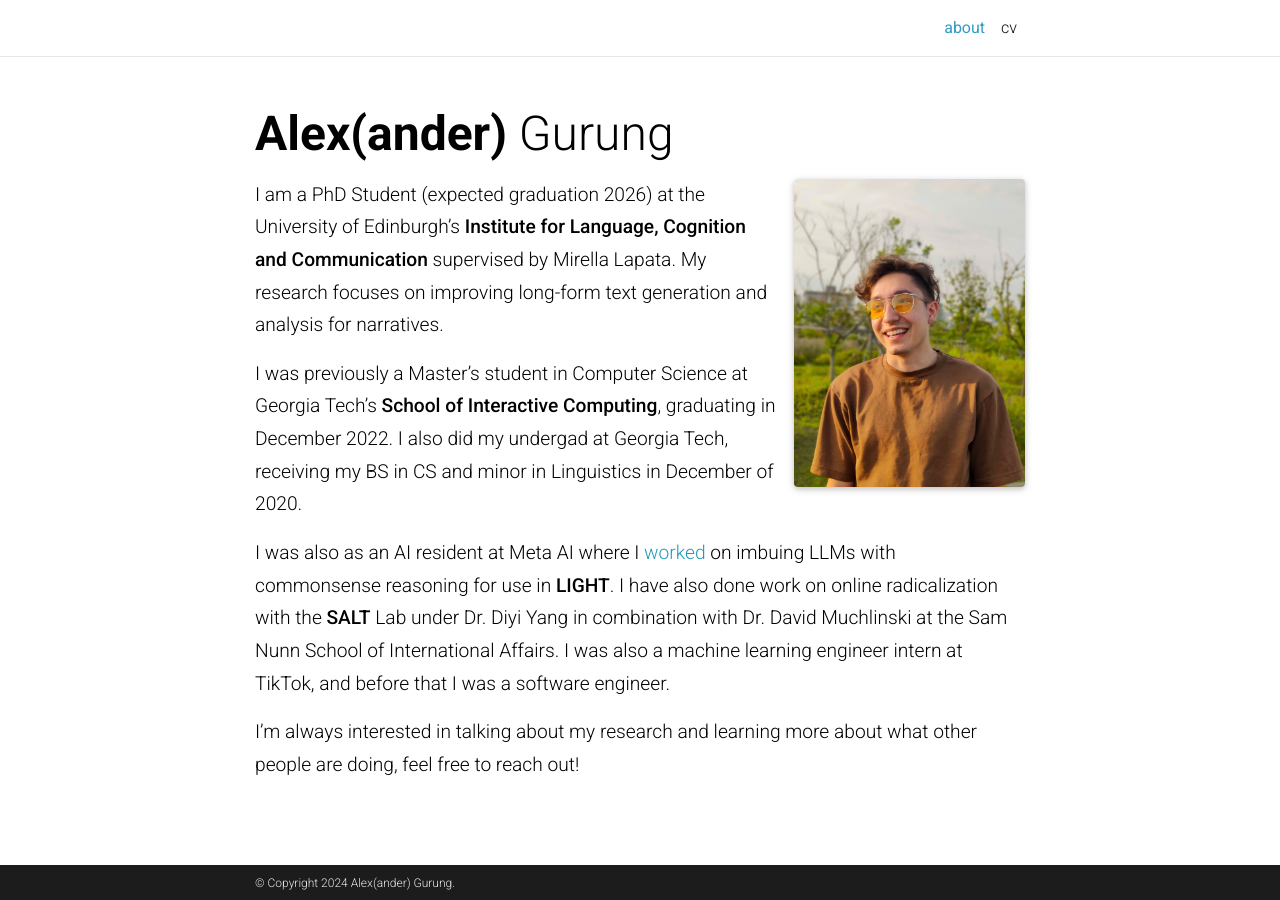
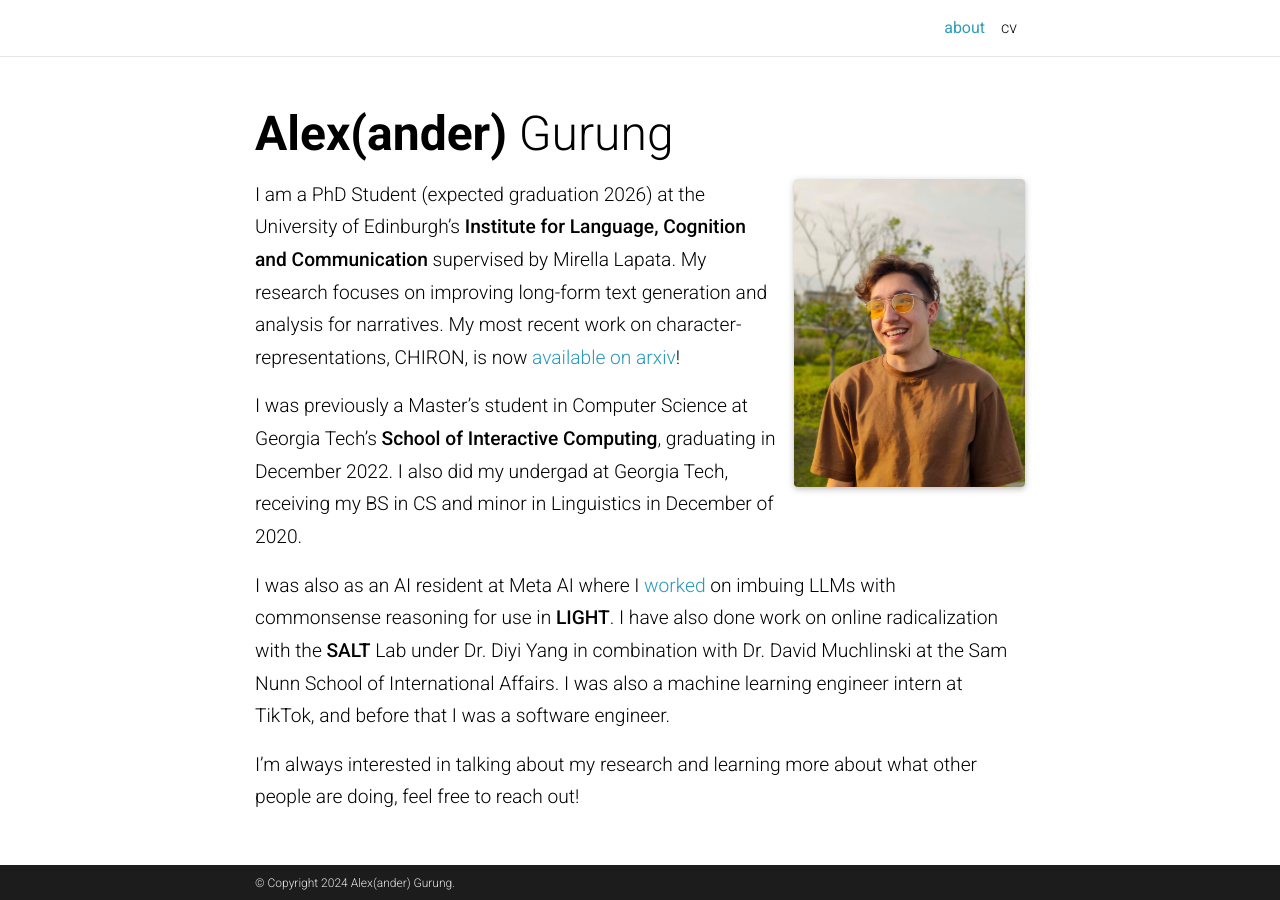
Before and after one commit to Alex-Gurung/Alex-Gurung.github.io, a Jekyll site: the page built from _pages/about.md, in a window 1280 px wide. Built offline with Jekyll 4.4.1, drawn with Linux system fonts in a browser that asks for light colours; full-size pictures stand in for the smaller copies a plugin makes; comment, search, counter and statistics services are not loaded; a style sheet for code colours, icons or effects is not loaded.

Commit message:
new resume

```diff
--- a/_config.yml
+++ b/_config.yml
@@ -19,7 +19,8 @@
 icon: 📚  # the emoji used as the favicon (alternatively, provide image name in /assets/img/)
 # icon: prof_pic2.jpg  # the emoji used as the favicon (alternatively, provide image name in /assets/img/)
 
-url: https://alexgurung.me # the base hostname & protocol for your site
+# url: https://alexgurung.me # the base hostname & protocol for your site
+url: https://Alex-Gurung.github.io # the base hostname & protocol for your site
 baseurl:  # the subpath of your site, e.g. /blog/
 last_updated: false # set to true if you want to display last updated in the footer
 impressum_path:  # set to path to include impressum link in the footer, use the same path as permalink in a page, helps to conform with EU GDPR
@@ -70,7 +71,7 @@
 # Social integration
 # -----------------------------------------------------------------------------
 
-github_username: alexg-gurung # your GitHub user name
+github_username: alex-gurung # your GitHub user name
 gitlab_username: # your GitLab user name
 twitter_username: # your Twitter handle
 linkedin_username: alexandgurung # your LinkedIn user name
--- a/_data/cv.yml
+++ b/_data/cv.yml
@@ -44,7 +44,7 @@
         - Investigating the processes and distribution of radicalization on insular social medias
         - Finetuned and domain-adapted language models to detect radical content and assess its distribution across multiple alt-tech platforms
         - Investing dehumanization language as a gateway to further radicalization, and quantifying its spread amongst far-right recruiters
-        - Aiming to submit conference work in 2023
+        # - Aiming to submit conference work in 2023
 
     - title: AI Resident
       research_group: ParlAI & LIGHT Teams
@@ -54,7 +54,8 @@
         - Worked with the LIGHT team to improve commonsense understanding in text-adventure games
         - Designed crowdsourcing tasks to collect a large dataset of game playthroughs, action-result pairs, and human evaluations
         - Created novel grounding tasks to improve a model’s ability to reason about its environment
-        - Submitting conference work in 2023
+        # - Submitting conference work in 2023
+        - Preprint available on <a href="https://arxiv.org/abs/2301.05746">arxiv</a>
 
     - title: ML Graduate Research Assistant
       research_group: Electro-Optical Systems Laboratory
--- a/_pages/about.md
+++ b/_pages/about.md
@@ -21,7 +21,7 @@
 # social: true  # includes social icons at the bottom of the page
 ---
 
-I am a PhD Student (expected graduation 2026) at the University of Edinburgh's <a href="https://web.inf.ed.ac.uk/ilcc"><strong>Institute for Language, Cognition and Communication</strong></a> supervised by Mirella Lapata. My research focuses on improving long-form text generation and analysis for narratives.
+I am a PhD Student (expected graduation 2026) at the University of Edinburgh's <a href="https://web.inf.ed.ac.uk/ilcc"><strong>Institute for Language, Cognition and Communication</strong></a> supervised by Mirella Lapata. My research focuses on improving long-form text generation and analysis for narratives. My most recent work on character-representations, CHIRON, is now <a href="https://arxiv.org/abs/2406.10190">available on arxiv</a>!
 
 
 I was previously a Master's student in Computer Science at Georgia Tech's <a href="https://www.ic.gatech.edu/"><strong>School of Interactive Computing</strong></a>, graduating in December 2022. I also did my undergad at Georgia Tech, receiving my BS in CS and minor in Linguistics in December of 2020.
```
Also changed, not shown: _pages/cv.md (+1 -1 lines), 2 other files.
